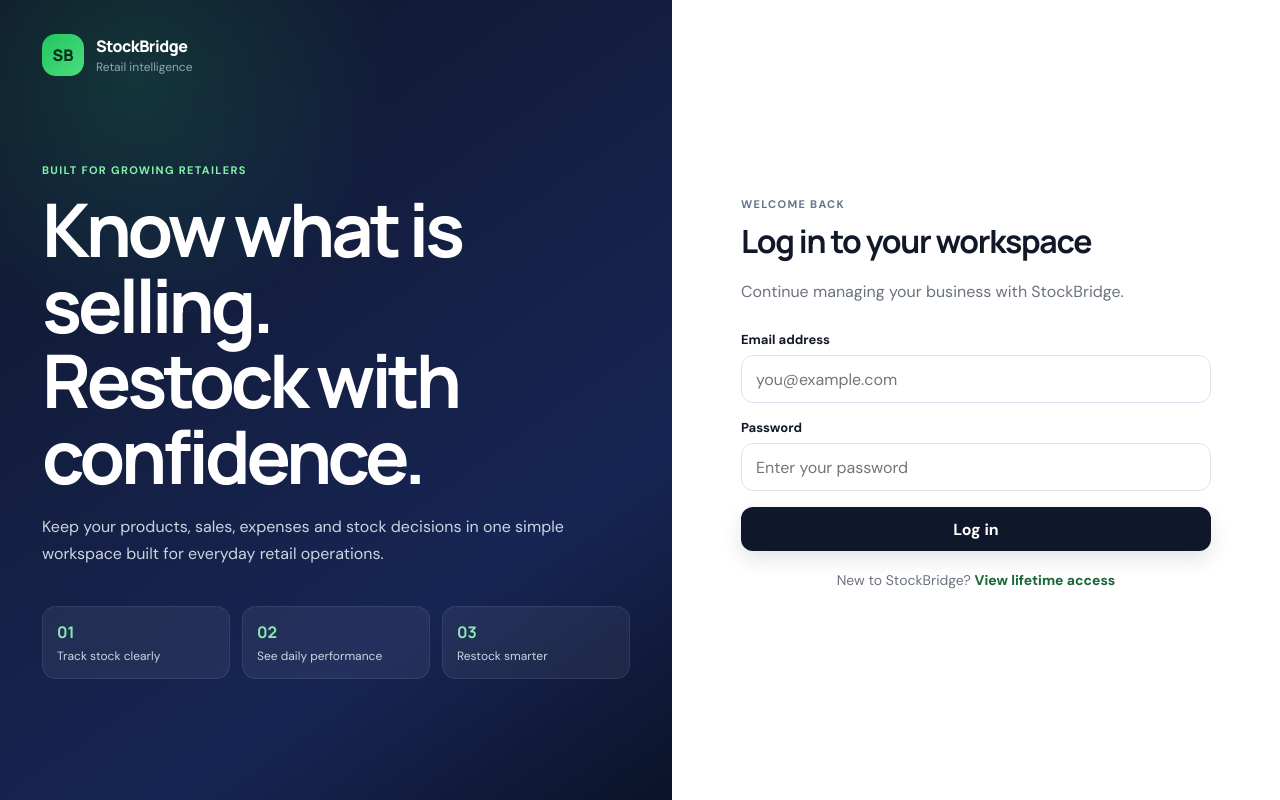
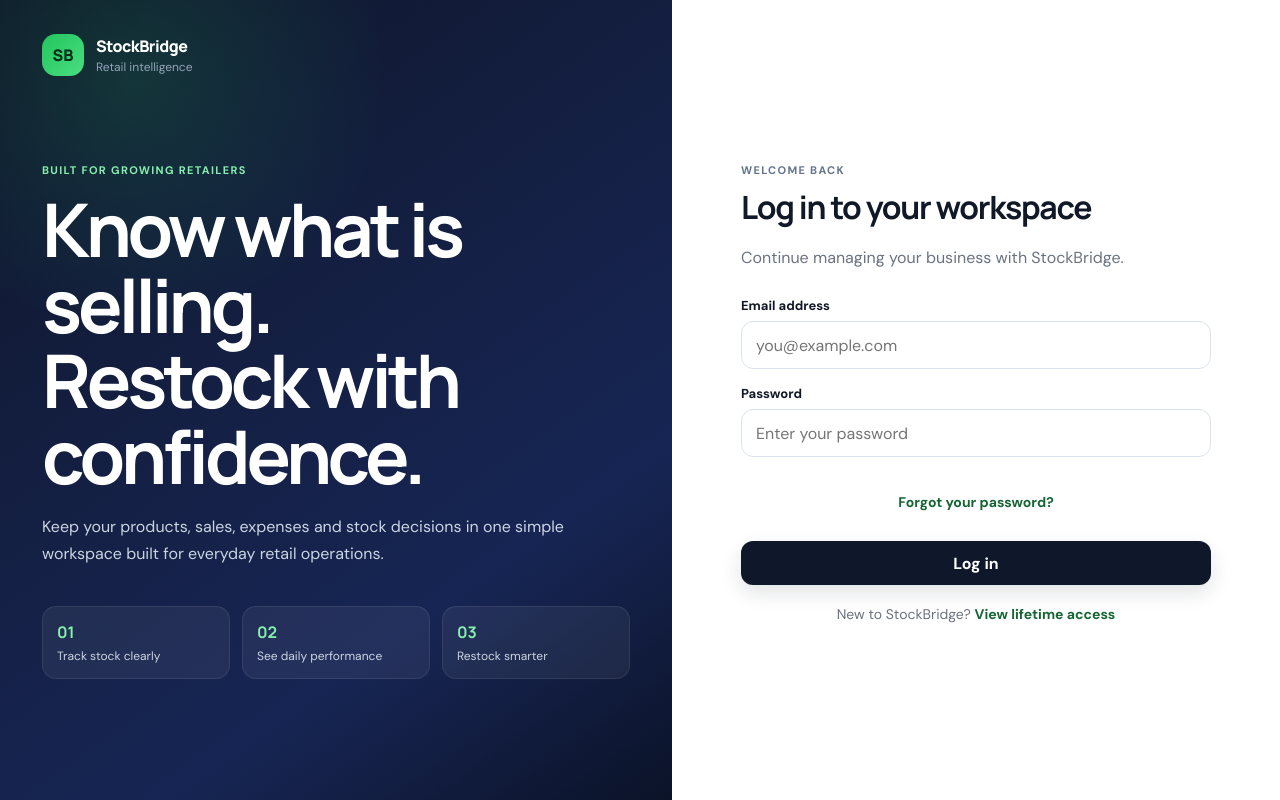
Before and after one commit to samuella-code/stock-bridge, a Flask app: page /auth/login in a window 1280 px wide. Run offline with Flask 3, Linux system fonts and the light colour scheme; some libraries are stand-ins or nearby versions.

Commit message:
Add secure password reset flow

```diff
--- a/app/templates/auth/login.html
+++ b/app/templates/auth/login.html
@@ -39,6 +39,7 @@
                     <span>Password</span>
                     <input type="password" name="password" placeholder="Enter your password" autocomplete="current-password" required>
                 </label>
+                <p class="auth-switch"><a href="{{ url_for('auth.forgot_password') }}">Forgot your password?</a></p>
                 <button class="primary-btn full-width" type="submit">Log in</button>
             </form>
 
```
